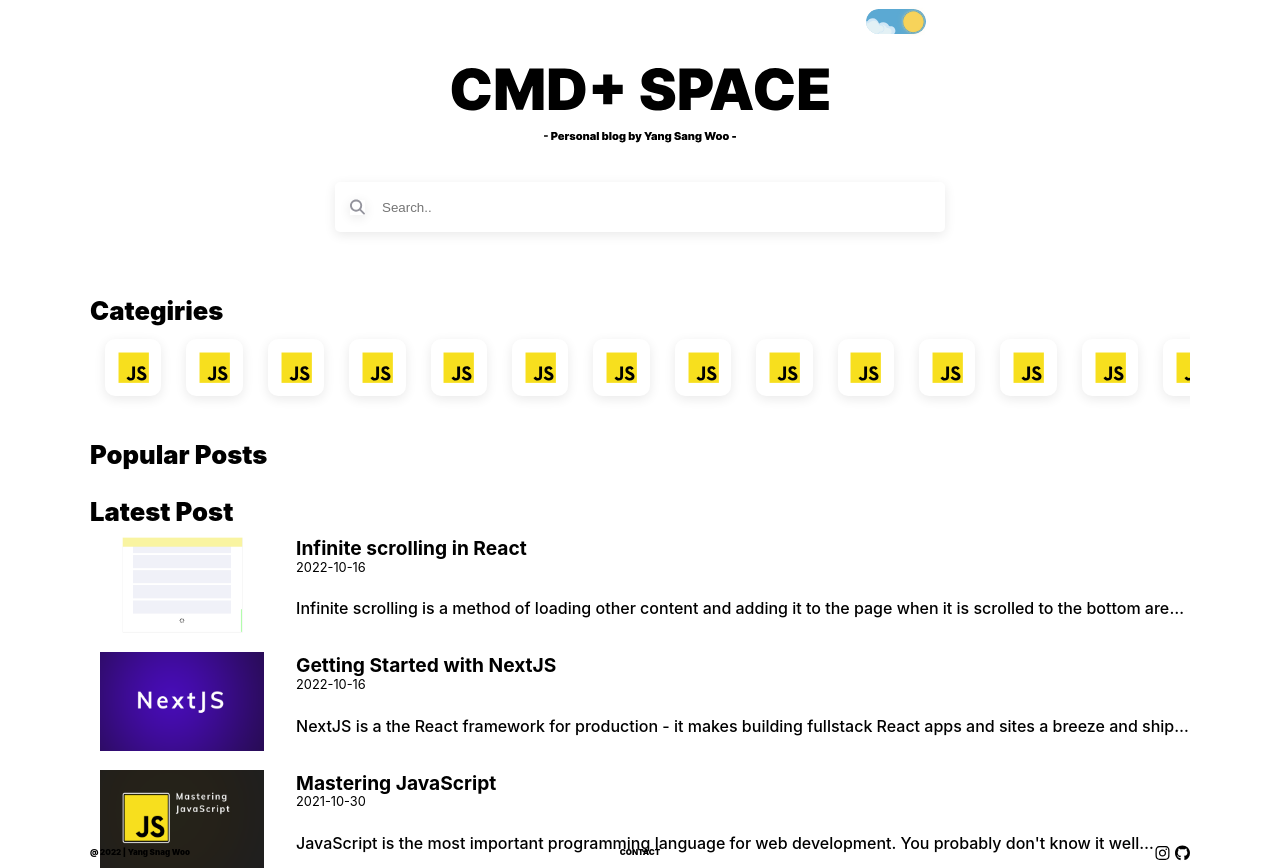
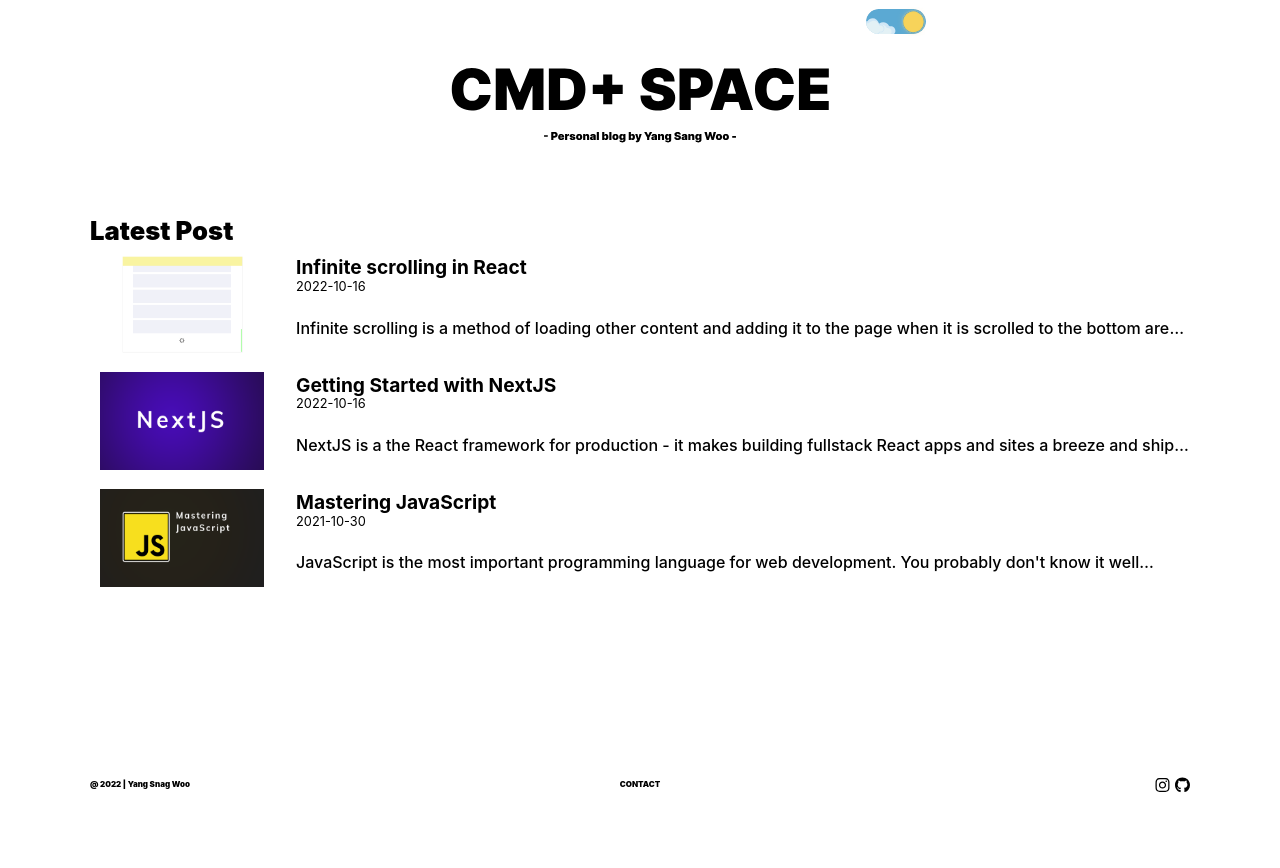
Before and after one commit to IGhost-P/DAN-BLOG, a Next.js app: page / in a window 1280 px wide. After the commit the page ends 800 px from the top, so only its background shows below. Built offline with nearby package versions, Linux system fonts and the light colour scheme.

Commit message:
style : markdown 스타일 변경

```diff
--- a/components/organisms/PostSection/index.tsx
+++ b/components/organisms/PostSection/index.tsx
@@ -19,14 +19,15 @@ export function PostSection({ posts }: IPosts) {
 
   return (
     <section css={S.Container}>
-      <S.Div>
+      {/* 추후에 추가 */}
+      {/* <S.Div>
         <H1>Categiries</H1>
         <CategoriesArticle />
       </S.Div>
       <S.Div>
         <H1>Popular Posts</H1>
-        {/* <PostThumNail /> */}
-      </S.Div>
+        <PostThumNail />
+      </S.Div> */}
       <S.Div>
         <H1>Latest Post</H1>
         <section css={S.ThumNailSection}>
--- a/components/templates/HomeTemplate/index.tsx
+++ b/components/templates/HomeTemplate/index.tsx
@@ -17,7 +17,7 @@ export function HomeTemplate({ posts }: IPosts) {
     <div css={S.Container}>
       <Hearder />
       <main css={S.Main}>
-        <SectionSearch />
+        {/* <SectionSearch /> */}
         <PostSection posts={posts} />
       </main>
       <FooterSection onClick={() => setModalOn(!modalOn)} />
--- a/pages/_document.tsx
+++ b/pages/_document.tsx
@@ -6,12 +6,9 @@ class MyDocument extends Document {
       <Html lang="ko">
         <Head>
           <meta property="og:type" content="website" />
-          <meta property="og:site_name" content="yeummy-blog" />
-          <meta property="og:title" content="염상권 블로그" />
-          <meta
-            property="og:description"
-            content="매일 성장하는 개발자입니다."
-          />
+          <meta property="og:site_name" content="DAN-blog" />
+          <meta property="og:title" content="양상우(댄) 블로그" />
+          <meta property="og:description" content="나의 삽질이 누군가의 도움이 되기를." />
           <meta property="og:image" content="https://i.imgur.com/T42Fusk.jpg" />
           <meta property="og:url" content="https:yeummy-blog.com" />
           <link rel="preconnect" href="https://fonts.googleapis.com"></link>
--- a/styles/globals.ts
+++ b/styles/globals.ts
@@ -9,12 +9,13 @@ export const GlobalStyle = (colorTheme: ColorTheme) => css`
     height: 100vh;
     display: table;
     position: relative;
+    font-family: "Noto Sans KR", sans-serif;
   }
 
   h1.md {
     color: ${colorTheme.MAIN};
     box-sizing: border-box;
-    font-family: Montserrat, sans-serif;
+    font-family: "Noto Sans KR", sans-serif;
     font-size: 3rem;
     font-weight: 900;
     line-height: 1.1;
@@ -37,7 +38,7 @@ export const GlobalStyle = (colorTheme: ColorTheme) => css`
     padding-right: 0;
     padding-top: 0;
     color: ${colorTheme.MAIN};
-    font-family: "Merriweather", "Georgia", serif;
+    font-family: "Noto Sans KR", sans-serif;
     font-weight: 900;
     text-rendering: optimizeLegibility;
     font-size: 1.73286rem;
@@ -58,7 +59,7 @@ export const GlobalStyle = (colorTheme: ColorTheme) => css`
     padding-right: 0;
     padding-top: 0;
     color: ${colorTheme.MAIN};
-    font-family: "Merriweather", "Georgia", serif;
+    font-family: "Noto Sans KR", sans-serif;
     font-weight: 900;
     text-rendering: optimizeLegibility;
     font-size: 1.4427rem;
@@ -84,13 +85,14 @@ export const GlobalStyle = (colorTheme: ColorTheme) => css`
     list-style: circle;
   }
   li {
+    font-family: "Noto Sans KR", sans-serif;
     margin-left: 1rem;
   }
   article p,
   p {
     display: block;
     box-sizing: border-box;
-    font-family: Merriweather, Georgia, serif;
+    font-family: "Noto Sans KR", sans-serif;
     line-height: 28px;
     font-size: 1rem;
     margin-bottom: 1.75rem;
@@ -122,7 +124,7 @@ export const GlobalStyle = (colorTheme: ColorTheme) => css`
     border-left: 0.32813rem solid ${colorTheme.MAIN};
     box-sizing: border-box;
 
-    font-family: Merriweather, Georgia, serif;
+    font-family: "Noto Sans KR", sans-serif;
     font-size: 1.20112rem;
     font-style: italic;
     line-height: 1.75rem;
@@ -169,7 +171,7 @@ export const GlobalStyle = (colorTheme: ColorTheme) => css`
 
   strong {
     box-sizing: border-box;
-    font-family: Merriweather, Georgia, serif;
+    font-family: "Noto Sans KR", sans-serif;
     font-weight: 700;
     line-height: 28px;
     word-break: keep-all;
```
